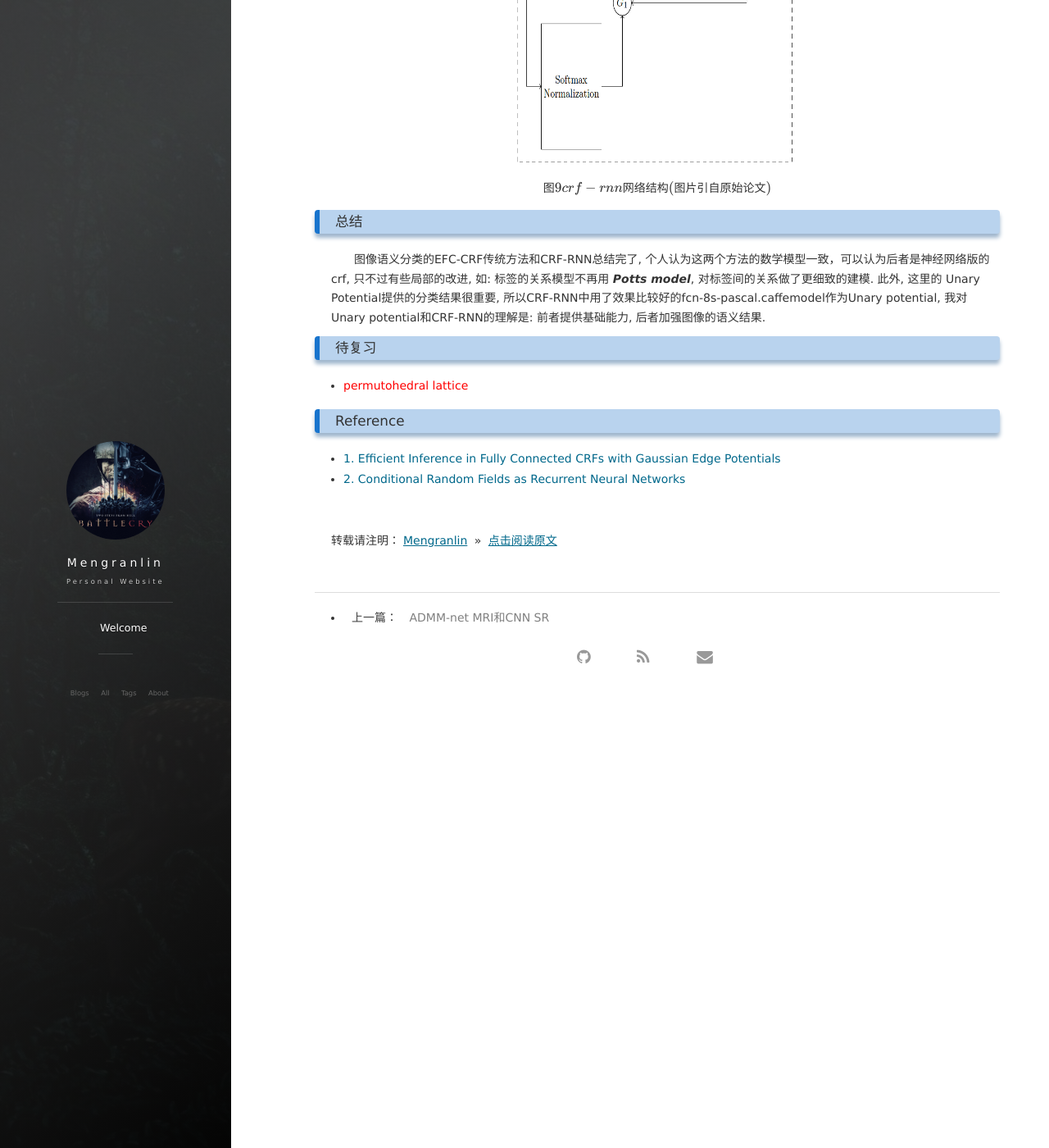
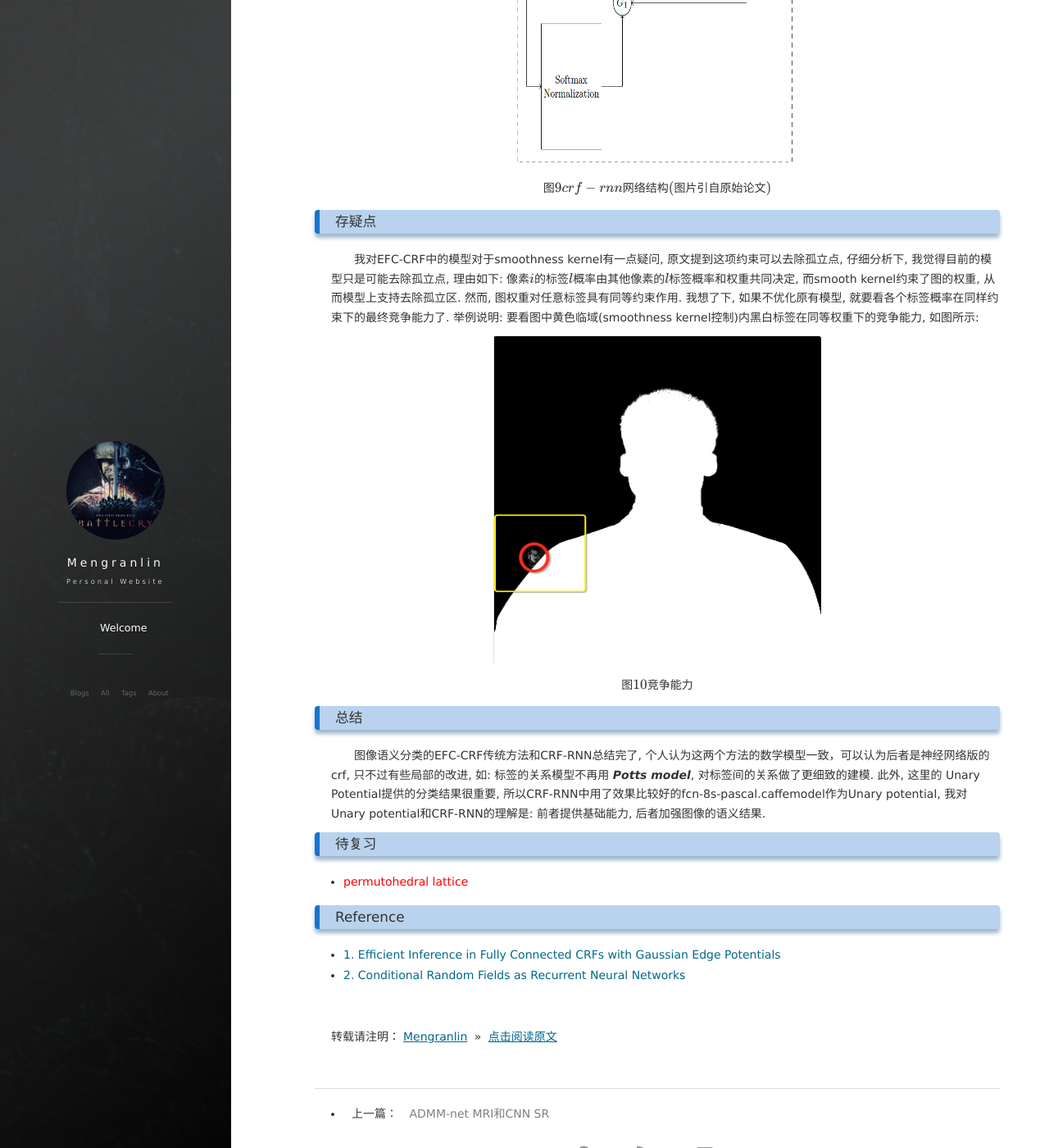
Before and after one commit to lmrshare/lmrshare.github.io, a Jekyll site: the page built from _posts/2018-11-13-crfandcrfrnn.md, in a window 1280 px wide and 1400 px high, scrolled down 8588 px. Shown: the whole window at 82% size. Built offline with Jekyll 4.4.1, drawn with Linux system fonts in a browser that asks for light colours; nearby versions of some CDN libraries; formulas are drawn with MathJax 3; comment, search, counter and statistics services are not loaded.

Commit message:
crfrnn version3-completion

```diff
--- a/_posts/2018-11-13-crfandcrfrnn.md
+++ b/_posts/2018-11-13-crfandcrfrnn.md
@@ -238,6 +238,16 @@ $$图8 传统计算单元的layer化$$
 
 $$图9 crf-rnn网络结构(图片引自原始论文)$$
 
+### <a name= "doubt"></a> 存疑点
+
+&emsp;&emsp;我对EFC-CRF中的模型对于smoothness kernel有一点疑问, 原文提到这项约束可以去除孤立点, 仔细分析下, 我觉得目前的模型只是可能去除孤立点, 理由如下: 像素$i$的标签$l$概率由其他像素的$l$标签概率和权重共同决定, 而smooth kernel约束了图的权重, 从而模型上支持去除孤立区. 然而, 图权重对任意标签具有同等约束作用. 我想了下, 如果不优化原有模型, 就要看各个标签概率在同样约束下的最终竞争能力了. 举例说明: 要看图中黄色临域(smoothness kernel控制)内黑白标签在同等权重下的竞争能力, 如图所示:
+
+<div align="center">
+	<img src="/images/posts/efccrf-crfrnn/competition.png" height="400" width="400">
+</div>
+
+$$图10 竞争能力$$
+
 ### <a name= "review"></a> 总结
 
 &emsp;&emsp;图像语义分类的EFC-CRF传统方法和CRF-RNN总结完了, 个人认为这两个方法的数学模型一致，可以认为后者是神经网络版的crf, 只不过有些局部的改进, 如: 标签的关系模型不再用 ___Potts model___, 对标签间的关系做了更细致的建模. 此外, 这里的
```
Also changed, not shown: _drafts/work-linux/2018-05-21-wor-mac-plan-hidden.md (+2 -2 lines), images/posts/efccrf-crfrnn/competition.png (added).
